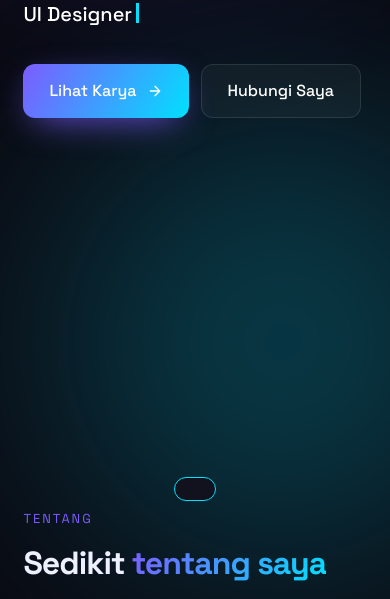
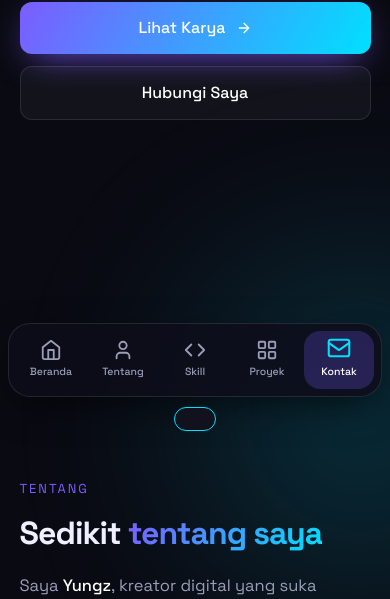
Before and after one commit to Zuxify969/yungz, a plain HTML site: page index.html in a window 390 px wide. Shown: the part 435-1034 px from the top of the page. Drawn offline with Linux system fonts and the light colour scheme.

Commit message:
Add files via upload

```diff
--- a/index.html
+++ b/index.html
@@ -2,7 +2,7 @@
 <html lang="id">
 <head>
 <meta charset="UTF-8">
-<meta name="viewport" content="width=device-width, initial-scale=1">
+<meta name="viewport" content="width=device-width, initial-scale=1, viewport-fit=cover">
 <title>Yungz — Portofolio</title>
 <meta name="description" content="Portofolio Yungz — developer & kreator digital.">
 <link rel="preconnect" href="https://fonts.googleapis.com">
@@ -34,7 +34,7 @@
   nav a{color:var(--muted);text-decoration:none;font-size:14px;padding:7px 13px;border-radius:999px;transition:.25s}
   nav a:hover{color:#fff;background:rgba(255,255,255,.08)}
   nav .logo{font-weight:700;color:#fff}
-  @media(max-width:560px){nav a{padding:7px 9px;font-size:13px}}
+  nav a.active{color:#fff;background:rgba(255,255,255,.1)}
 
   /* hero */
   .hero{min-height:100vh;display:flex;flex-direction:column;justify-content:center;padding-top:130px}
@@ -111,6 +111,42 @@
 
   .toast{position:fixed;bottom:28px;left:50%;transform:translate(-50%,120px);background:#12121f;border:1px solid var(--a2);padding:11px 20px;border-radius:12px;z-index:300;transition:transform .45s cubic-bezier(.3,1.5,.5,1)}
   .toast.show{transform:translate(-50%,0)}
+  .box{max-height:88vh;overflow:auto}
+
+  /* bottom navbar (mobile & tablet) */
+  .bottom-nav{display:none;position:fixed;left:12px;right:12px;bottom:calc(12px + env(safe-area-inset-bottom));z-index:60;
+    justify-content:space-around;gap:2px;padding:7px;border-radius:22px;background:rgba(14,14,26,.85);
+    backdrop-filter:blur(16px);-webkit-backdrop-filter:blur(16px);border:1px solid var(--line);box-shadow:0 12px 40px -10px rgba(0,0,0,.7)}
+  .bottom-nav a{flex:1;display:flex;flex-direction:column;align-items:center;gap:3px;padding:8px 2px;border-radius:16px;
+    color:var(--muted);text-decoration:none;font-size:11px;font-weight:500;transition:color .25s,background .25s,transform .2s;-webkit-tap-highlight-color:transparent}
+  .bottom-nav a .i{font-size:22px;transition:transform .35s cubic-bezier(.3,1.6,.5,1)}
+  .bottom-nav a.active{color:#fff;background:rgba(124,92,255,.24)}
+  .bottom-nav a.active .i{color:var(--a2);transform:translateY(-2px) scale(1.12)}
+  .bottom-nav a:active{transform:scale(.93)}
+
+  /* responsive */
+  @media(min-width:1400px){section{max-width:1240px}}
+  @media(max-width:768px){
+    nav{display:none}
+    .bottom-nav{display:flex}
+    section{padding:70px 5vw}
+    .hero{min-height:100svh;padding-top:40px}
+    footer{padding-bottom:120px}
+    .toast{bottom:calc(98px + env(safe-area-inset-bottom))}
+    .about p{font-size:16.5px}
+  }
+  @media(max-width:480px){
+    .grid{grid-template-columns:1fr}
+    .cta .btn{flex:1 1 100%;justify-content:center}
+    #copyMail{width:100%;justify-content:center;font-size:14px;padding:13px 14px}
+    .socials{flex-direction:column}
+    .social{justify-content:center}
+    .contact{padding:40px 18px;border-radius:24px}
+    .box{padding:26px}
+    .blob{width:300px;height:300px}
+    .bottom-nav{left:8px;right:8px}
+    .bottom-nav a{font-size:10.5px}
+  }
   @media (prefers-reduced-motion:reduce){*{animation-duration:.01ms!important;transition-duration:.01ms!important}}
 </style>
 </head>
@@ -131,6 +167,11 @@
   <symbol id="i-copy" viewBox="0 0 24 24"><rect x="9" y="9" width="13" height="13" rx="2"/><path d="M5 15H4a2 2 0 0 1-2-2V4a2 2 0 0 1 2-2h9a2 2 0 0 1 2 2v1"/></symbol>
   <symbol id="i-arrow" viewBox="0 0 24 24"><path d="M5 12h14M12 5l7 7-7 7"/></symbol>
   <symbol id="i-x" viewBox="0 0 24 24"><path d="M18 6 6 18M6 6l12 12"/></symbol>
+  <symbol id="i-home" viewBox="0 0 24 24"><path d="M3 9l9-7 9 7v11a2 2 0 0 1-2 2H5a2 2 0 0 1-2-2z"/><path d="M9 22V12h6v10"/></symbol>
+  <symbol id="i-user" viewBox="0 0 24 24"><path d="M19 21v-2a4 4 0 0 0-4-4H9a4 4 0 0 0-4 4v2"/><circle cx="12" cy="7" r="4"/></symbol>
+  <symbol id="i-code" viewBox="0 0 24 24"><path d="m16 18 6-6-6-6M8 6l-6 6 6 6"/></symbol>
+  <symbol id="i-grid" viewBox="0 0 24 24"><rect x="3" y="3" width="7" height="7" rx="1"/><rect x="14" y="3" width="7" height="7" rx="1"/><rect x="14" y="14" width="7" height="7" rx="1"/><rect x="3" y="14" width="7" height="7" rx="1"/></symbol>
+  <symbol id="i-mail" viewBox="0 0 24 24"><rect x="2" y="4" width="20" height="16" rx="2"/><path d="m22 7-10 7L2 7"/></symbol>
 </svg>
 
 <div class="blob b1"></div><div class="blob b2"></div>
@@ -142,6 +183,14 @@
   <a href="#projects">Proyek</a>
   <a href="#contact">Kontak</a>
 </nav>
+
+<div class="bottom-nav" role="navigation" aria-label="Navigasi bawah">
+  <a href="#home" class="active"><svg class="i"><use href="#i-home"/></svg><span>Beranda</span></a>
+  <a href="#about"><svg class="i"><use href="#i-user"/></svg><span>Tentang</span></a>
+  <a href="#skills"><svg class="i"><use href="#i-code"/></svg><span>Skill</span></a>
+  <a href="#projects"><svg class="i"><use href="#i-grid"/></svg><span>Proyek</span></a>
+  <a href="#contact"><svg class="i"><use href="#i-mail"/></svg><span>Kontak</span></a>
+</div>
 
 <section class="hero" id="home">
   <div class="hi">Halo, saya</div>
@@ -254,6 +303,15 @@
   }), { threshold: .15 });
   $$('.reveal').forEach((el, i) => { el.style.transitionDelay = (i % 3) * 80 + 'ms'; io.observe(el); });
 
+  // Navbar aktif sesuai section
+  const navLinks = $$('nav a:not(.logo), .bottom-nav a');
+  const setActive = id => navLinks.forEach(a => a.classList.toggle('active', a.getAttribute('href') === '#' + id));
+  const spy = new IntersectionObserver(es => es.forEach(e => { if (e.isIntersecting) setActive(e.target.id); }), { rootMargin: '-45% 0px -50% 0px' });
+  ['home', 'about', 'skills', 'projects', 'contact'].forEach(id => { const s = document.getElementById(id); if (s) spy.observe(s); });
+  addEventListener('scroll', () => {
+    if (innerHeight + scrollY >= document.documentElement.scrollHeight - 6) setActive('contact');
+  }, { passive: true });
+
   // Chips toggle
   $$('.chip').forEach(c => c.addEventListener('click', () => c.classList.toggle('on')));
 
```
